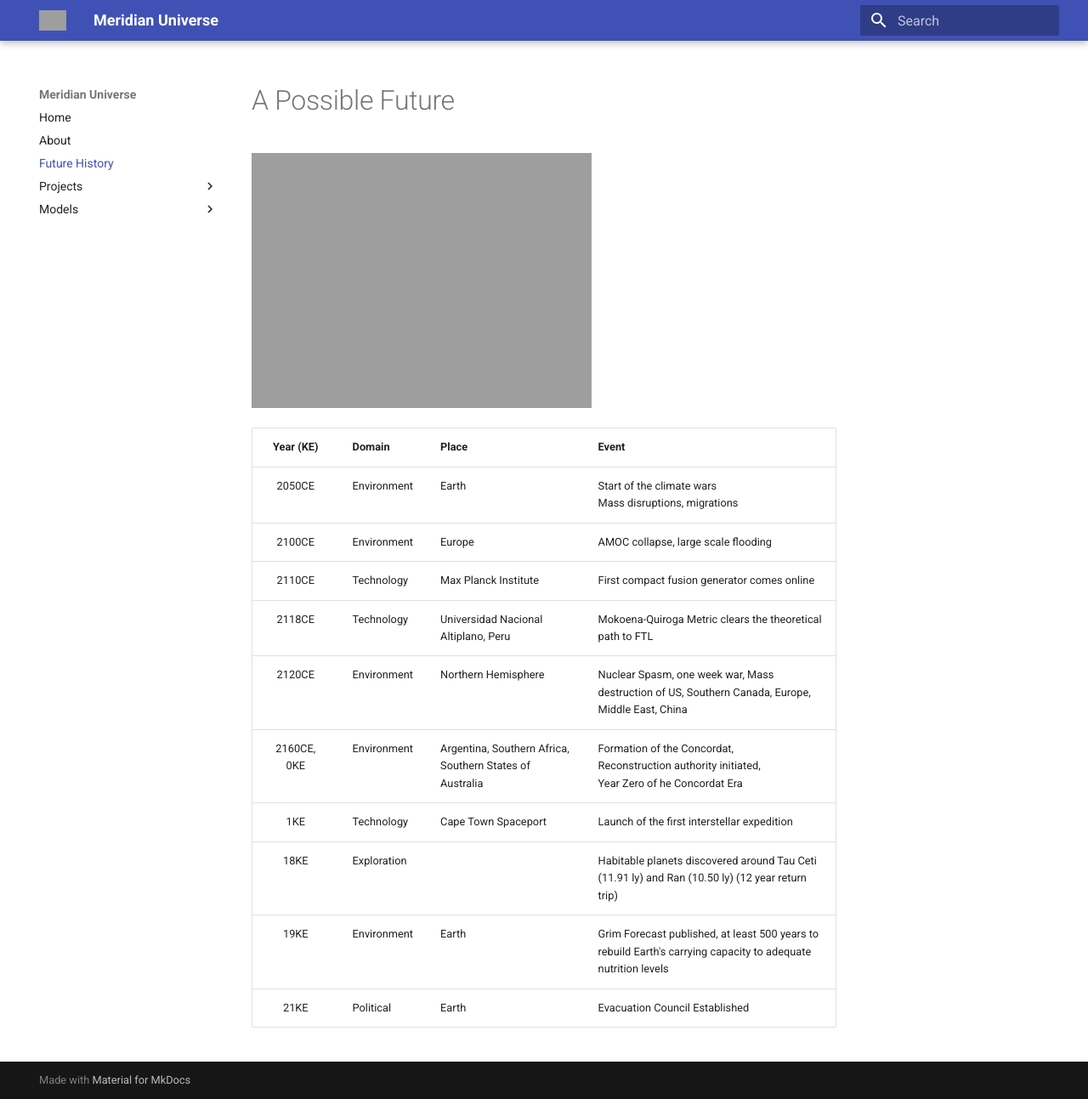
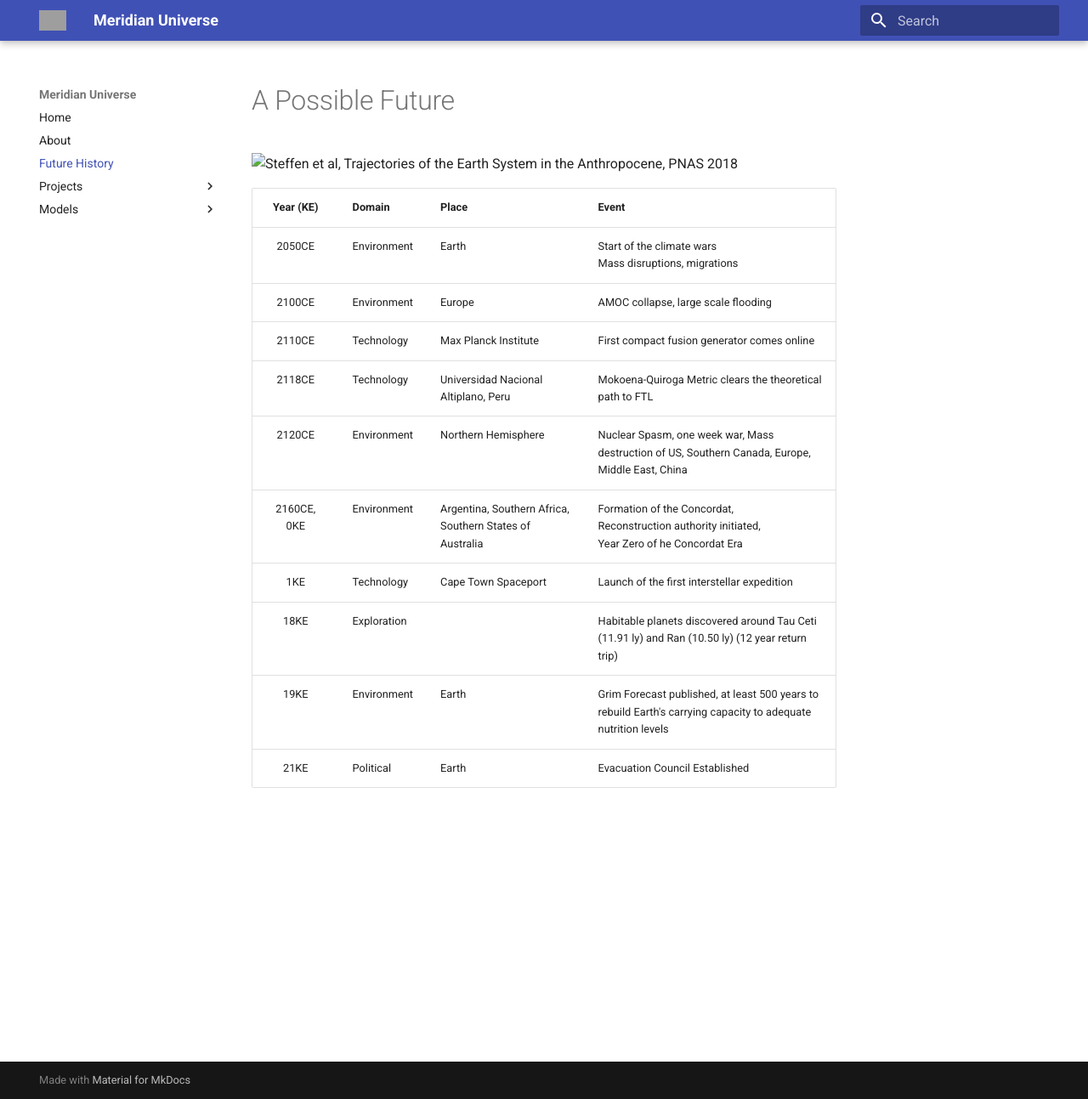
Before and after one commit to lentulus/MeridianUniverse, an MkDocs documentation site: the page built from UniverseNotes/FutureHistory/Future.md, in a window 1280 px wide and 1293 px high. Shown: the whole window at 85% size. Built offline with MkDocs 1.6.1 and Material for MkDocs 9.7.7, drawn with Linux system fonts in a browser that asks for light colours; grey boxes are pictures that could not be loaded.

Commit message:
image syntax

```diff
--- a/UniverseNotes/FutureHistory/Future.md
+++ b/UniverseNotes/FutureHistory/Future.md
@@ -1,7 +1,7 @@
 # A Possible Future
 
 ![Steffen et al, Trajectories of the Earth System in
-the Anthropocene, PNAS 2018]([assets/GWmap.png])
+the Anthropocene, PNAS 2018](assets/GWmap.png)
 
 |  Year (KE)  | Domain      | Place                                                    | Event                                                                                                         |
 | :---------: | :---------- | :------------------------------------------------------- | :------------------------------------------------------------------------------------------------------------ |
```
